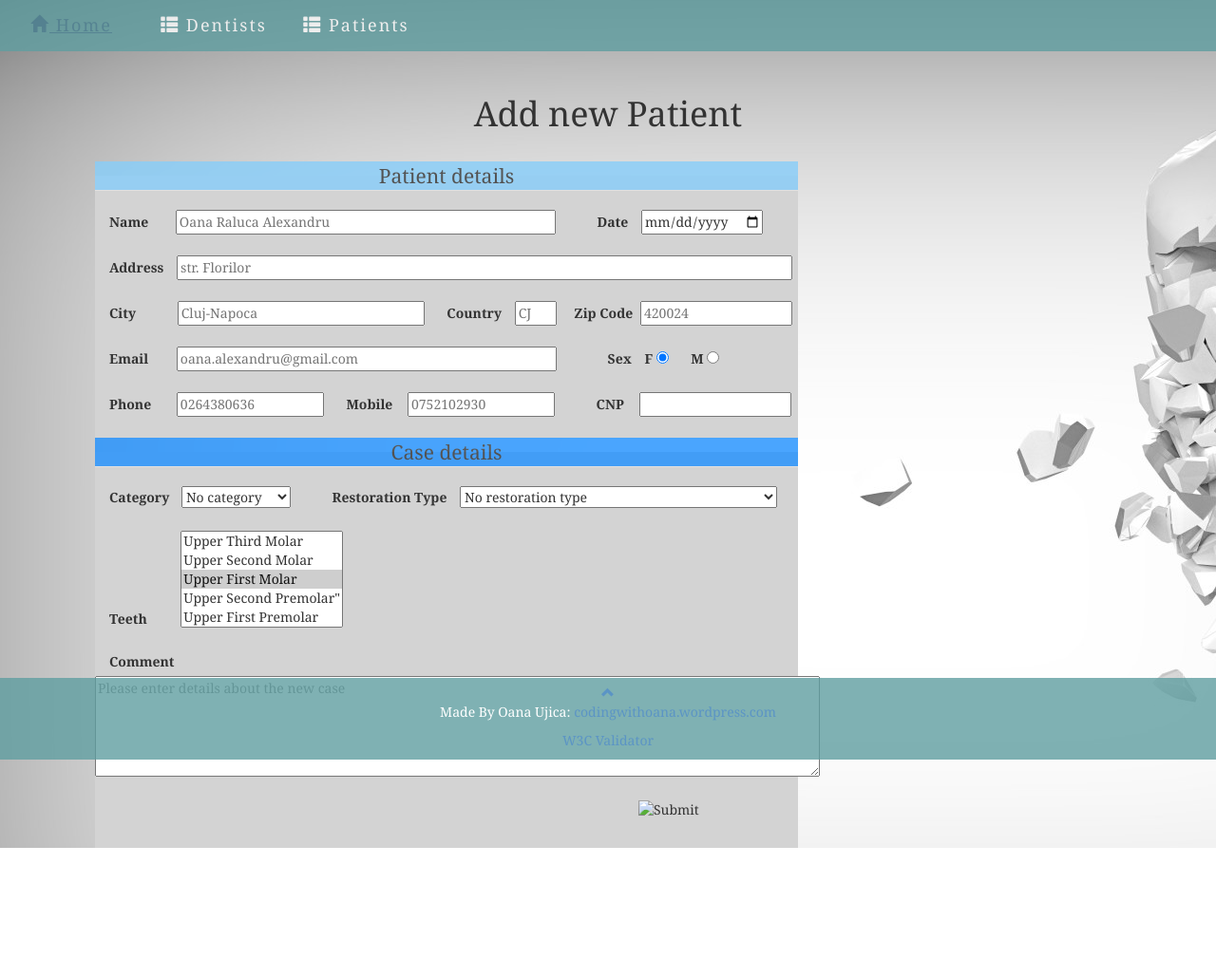
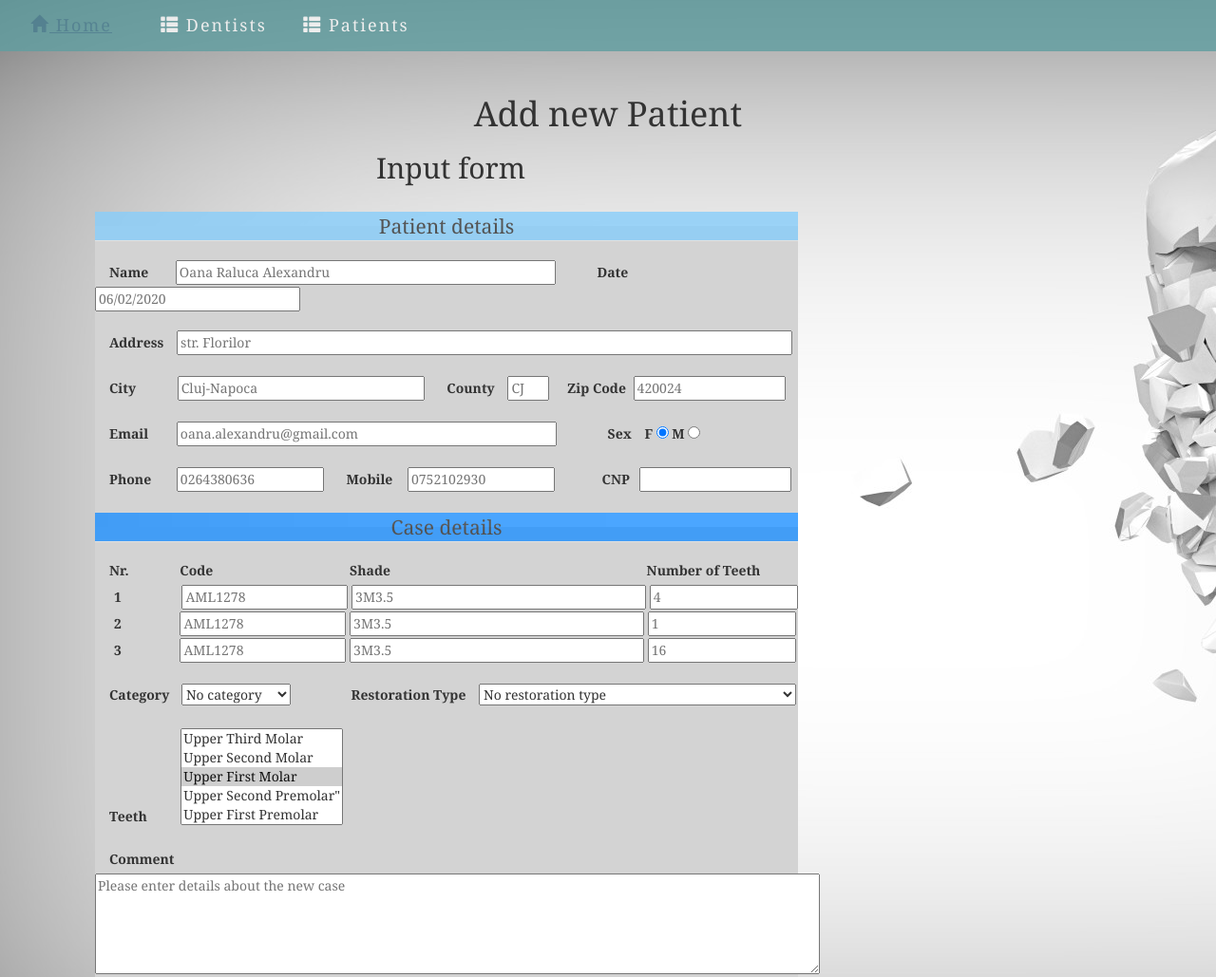
Before and after one commit to OanaUjica/Html-Css-JS_Sandbox, a plain HTML site: page createPatient.html in a window 1280 px wide. Shown: the top 1029 px of the page at 95% size. Before the commit the page ends 893 px from the top, so only its background shows below. Drawn offline with nearby package versions, Linux system fonts and the light colour scheme.

Commit message:
Add Create patient page

```diff
--- a/createPatient.html
+++ b/createPatient.html
@@ -28,46 +28,70 @@
       </nav>
     </header>
 
-    <form action="lab2.html" method="post"> <!-- method="GET sau POST" -->
-
+    <!-- RenderBody section -->
+    <section id="sectionCreatePatient">
+      <div>
+        <h2 class="headerNewPatient">Input form</h2>
+      </div>
+      <form action="./patient.html" method="post" enctype="multipart/form-data">
         <fieldset>
           <legend>Patient details</legend>
 
-        <label for="name" style="padding-left: 15px; padding-right: 25px;">Name</label>
-        <input type="text" id="name" name="name" placeholder="Oana Raluca Alexandru" style="width: 400px;">
-        <label for="date" style="padding-left: 40px; padding-right: 10px;">Date</label>
-        <input type="date" id="date" name="date"><br><br>
+          <label id="nameLabel">Name</label>
+          <input type="text" id="name" name="name" placeholder="Oana Raluca Alexandru">
+          <label id="dateLabel">Date</label>
+          <input type="text" id="date" name="date" placeholder="06/02/2020"><br><br>
 
-        <label for="address" style="padding-left: 15px; padding-right: 10px;">Address</label>
-        <input type="address" id="address" name="address" placeholder="str. Florilor" style="width: 648px;"><br><br>
+          <label id="addressLabel">Address</label>
+          <input type="text" id="address" name="address" placeholder="str. Florilor"><br><br>
 
-        <label for="city" style="padding-left: 15px; padding-right: 40px;">City</label>
-        <input type="text" id="city" name="city" placeholder="Cluj-Napoca" style="width: 260px;">
-        <label for="country" style="padding-left: 20px; padding-right: 10px;">Country</label>
-        <input type="text" id="country" name="country" placeholder="CJ" style="width: 44px;">
-        <label for="zipCode" style="padding-left: 15px; padding-right: 4px;">Zip Code</label>
-        <input type="text" id="zipCode" name="zipCode" placeholder="420024" style="width: 160px;"><br><br>
+          <label id="cityLabel">City</label>
+          <input type="text" id="city" name="city" placeholder="Cluj-Napoca">
+          <label id="countryLabel">County</label>
+          <input type="text" id="country" name="country" placeholder="CJ">
+          <label id="zipCodeLabel">Zip Code</label>
+          <input type="text" id="zipCode" name="zipCode" placeholder="420024"><br><br>
 
-        <label for="email" style="padding-left: 15px; padding-right: 26px;">Email</label>
-        <input type="email" id="email" name="email" placeholder="oana.alexandru@gmail.com" style="width: 400px;">
-        <label for="sex" style="padding-left: 50px; padding-right: 10px;">Sex</label>
-        <label for="male">F</label>
-        <input type="radio" id="sex" name="sex" value="female" checked="checked" style="margin-right: 20px;">
-        <label for="male">M</label>
-        <input type="radio" id="sex" name="sex" value="male"><br><br>
+          <label id="emailLabel">Email</label>
+          <input type="email" id="email" name="email" placeholder="oana.alexandru@gmail.com">
+          <label id="sexLabel">Sex</label>
+          <label>F</label>
+          <input type="radio" class="sex" name="sex" value="female" checked="checked">
+          <label>M</label>
+          <input type="radio" class="sex" name="sex" value="male"><br><br>
 
-        <label for="phone" style="padding-left: 15px; padding-right: 23px;">Phone</label>
-        <input type="text" id="phone" name="phone" placeholder="0264380636" style="width: 155px;">
-        <label for="mobile" style="padding-left: 20px; padding-right: 12px;">Mobile</label>
-        <input type="text" id="mobile" name="mobile" placeholder="0752102930" style="width: 155px;">
-        <label for="mobile" style="padding-left: 40px; padding-right: 12px;">CNP</label>
-        <input type="text" id="cnp" name="cnp" maxlength="13" style="width: 160px;"><br><br>
+          <label id="phoneLabel">Phone</label>
+          <input type="text" id="phone" name="phone" placeholder="0264380636">
+          <label id="mobileLabel">Mobile</label>
+          <input type="text" id="mobile" name="mobile" placeholder="0752102930">
+          <label id="cnpLabel">CNP</label>
+          <input type="text" id="cnp" name="cnp" maxlength="13"><br><br>
         </fieldset>
 
         <fieldset>
           <legend class="legendCaseDetails">Case details</legend>
 
-        <label for="category" style="padding-left: 15px; padding-right: 9px;">Category</label>
+          <label id="nrLabel">Nr.</label>
+          <label id="codeLabel">Code</label>
+          <label id="shadeLabel">Shade</label>
+          <label id="numberTeethLabel">Number of Teeth</label><br>
+
+          <label class="number">1</label>
+          <input type="text" class="code" name="code" placeholder="AML1278">
+          <input type="text" class="shade" name="shade" placeholder="3M3.5">
+          <input type="number" class="numberTeeth" name="numberTeeth" min="1" placeholder="4"><br>
+
+          <label class="number2">2</label>
+          <input type="text" class="code" name="code" placeholder="AML1278">
+          <input type="text" class="shade" name="shade" placeholder="3M3.5">
+          <input type="number" class="numberTeeth" name="numberTeeth" min="1" placeholder="1"><br>
+
+          <label class="number2">3</label>
+          <input type="text" class="code" name="code" placeholder="AML1278">
+          <input type="text" class="shade" name="shade" placeholder="3M3.5">
+          <input type="number" class="numberTeeth" name="numberTeeth" min="1" placeholder="16"><br><br>
+
+          <label id="categoryLabel">Category</label>
           <select name="category">
             <option value="0" disabled="disabled" selected>No category</option>
             <option value="1">Bridge</option>
@@ -77,9 +101,9 @@
             <option value="5">Bridge Crown</option>
             <option value="6">Missing Tooth</option>
           </select>
-        <label for="restorationType" style="padding-left: 40px; padding-right: 10px;">Restoration Type</label>
+          <label id="restorationLabel">Restoration Type</label>
           <select name="restorationType">
-          <option value="0" readonly selected>No restoration type</option>
+            <option value="0" selected>No restoration type</option>
             <option value="1">Crown Over Natural Abutment</option>
             <option value="2">Crown Over Implant</option>
             <option value="3">Corono-Radicular</option>
@@ -92,7 +116,7 @@
             <option value="6">Single Unit Wax-Up On Natural Implant</option>
           </select><br><br>
 
-        <label for="teeth" style="padding-left: 15px; padding-right: 32px;">Teeth</label>
+          <label id="teethLabel">Teeth</label>
           <select name="teeth" id="teeth" size="5" multiple>
             <option value="1">Upper Third Molar</option>
             <option value="2">Upper Second Molar</option>
@@ -111,26 +135,26 @@
             <option value="6">Lower Central Incisor</option>
           </select><br><br>
 
-        <label for="comment" style="padding-left: 15px; padding-right: 2px;">Comment</label>
+          <label id="commentLabel">Comment</label>
           <textarea rows="5" cols="89" name="comment" id="comment" placeholder="Please enter details about the new case"></textarea><br><br>
 
-        <input type="image" src="submit(3).png" alt="Submit" width="148" height="40" class="pull-right" style="margin-right: 20px; margin-bottom: 10px;">
+          <label id="importantLabel">Important</label>
+          <textarea rows="1" cols="89" readonly>For all the employees. When you add a new patient please be careful what shade you choose.</textarea>
+
+          <input type="image" src="submit(3).png" alt="Submit" width="148" height="40" class="pull-right" id="imageSubmit">
         </fieldset>
-
       </form>
-
-    <!-- RenderBody section -->
-    <section>
+    </section>
 
     <!-- Footer -->
-   <footer>
+   <footer id="footerCreatePatient">
        <a href="#top" title="TO TOP">
            <span class="glyphicon glyphicon-chevron-up"></span>
        </a>
        <br/>
        <p>Made By Oana Ujica: <a href="https://codingwithoana.wordpress.com/" title="Visit codingwithoana.wordpress.com" target="_blank" type="text/html">codingwithoana.wordpress.com</a></p>
        <p>
-         <a href="https://validator.w3.org/nu/?doc=http://www.scs.ubbcluj.ro/~poci0205/lab1/patient.html" title="Site verified" target="_blank">W3C Validator</a>
+         <a href="https://validator.w3.org/nu/?doc=http://www.scs.ubbcluj.ro/~poci0205/lab2/createPatient.html" title="Site verified" target="_blank">W3C Validator</a>
        </p>
    </footer>
 
--- a/style.css
+++ b/style.css
@@ -127,3 +127,188 @@ legend {
   background-color: #1E90FF;
   opacity:0.8;
 }
+
+#nameLabel {
+   padding-left: 15px;
+   padding-right: 25px;
+}
+
+#name {
+   width: 400px;
+}
+
+#dateLabel {
+   padding-left: 40px;
+   padding-right: 10px;
+}
+
+#addressLabel {
+   padding-left: 15px;
+   padding-right: 10px;
+}
+
+#address {
+   width: 648px;
+}
+
+#cityLabel {
+   padding-left: 15px;
+   padding-right: 40px;
+}
+
+#city {
+   width: 260px;
+}
+
+#countryLabel {
+   padding-left: 20px;
+   padding-right: 10px;
+}
+
+#country {
+   width: 44px;
+}
+
+#zipCodeLabel {
+   padding-left: 15px;
+   padding-right: 4px;
+}
+
+#zipCode {
+   width: 160px;
+}
+
+#emailLabel {
+   padding-left: 15px;
+   padding-right: 26px;
+}
+
+#email {
+   width: 400px;
+}
+
+#sexLabel {
+   padding-left: 50px;
+   padding-right: 10px;
+}
+
+.sex {
+   margin-right: 20px;
+}
+
+#phoneLabel {
+   padding-left: 15px;
+   padding-right: 23px;
+}
+
+#phone {
+   width: 155px;
+}
+
+#mobileLabel {
+   padding-left: 20px;
+   padding-right: 12px;
+}
+
+#mobile {
+   width: 155px;
+}
+
+#cnpLabel {
+   padding-left: 46px;
+   padding-right: 6px;
+}
+
+#cnp {
+   width: 160px;
+}
+
+#categoryLabel {
+   padding-left: 15px;
+   padding-right: 9px;
+}
+
+#restorationLabel {
+   padding-left: 60px;
+   padding-right: 10px;
+}
+
+#teethLabel {
+   padding-left: 15px;
+   padding-right: 32px;
+}
+
+#commentLabel {
+   padding-left: 15px;
+   padding-right: 2px;
+}
+
+#importantLabel {
+  padding-left: 15px;
+  padding-right: 0px;
+}
+
+#imageSubmit {
+  margin-right: 20px;
+  margin-bottom: 10px;
+}
+
+.headerNewPatient {
+  margin-left: 396px;
+}
+
+#sectionCreatePatient {
+  margin-bottom: 100px;
+}
+
+#footerCreatePatient {
+   position: static;
+   padding-top: 6px;
+   left: 0;
+   bottom: 0;
+   width: 100%;
+   background-color: #5F9EA0;
+   color: white;
+   text-align: center;
+   opacity: 0.8;
+}
+
+#nrLabel {
+  padding-left: 15px;
+  padding-right: 15px;
+}
+
+#codeLabel {
+  padding-left: 35px;
+  padding-right: 140px;
+}
+
+#shadeLabel {
+  padding-right: 140px;
+}
+
+#numberTeethLabel {
+  padding-left: 126px;
+}
+
+.number {
+  padding-left: 20px;
+  padding-right: 60px;
+}
+
+.number2 {
+  padding-left: 20px;
+  padding-right: 58px;
+}
+
+.code {
+  width: 175px;
+}
+
+.shade {
+  width: 310px;
+}
+
+.numberTeeth {
+  width: 156px;
+}
```
Also changed, not shown: patient.html (+1 -1 lines). Lines whose indentation alone changed are shown as unchanged.
